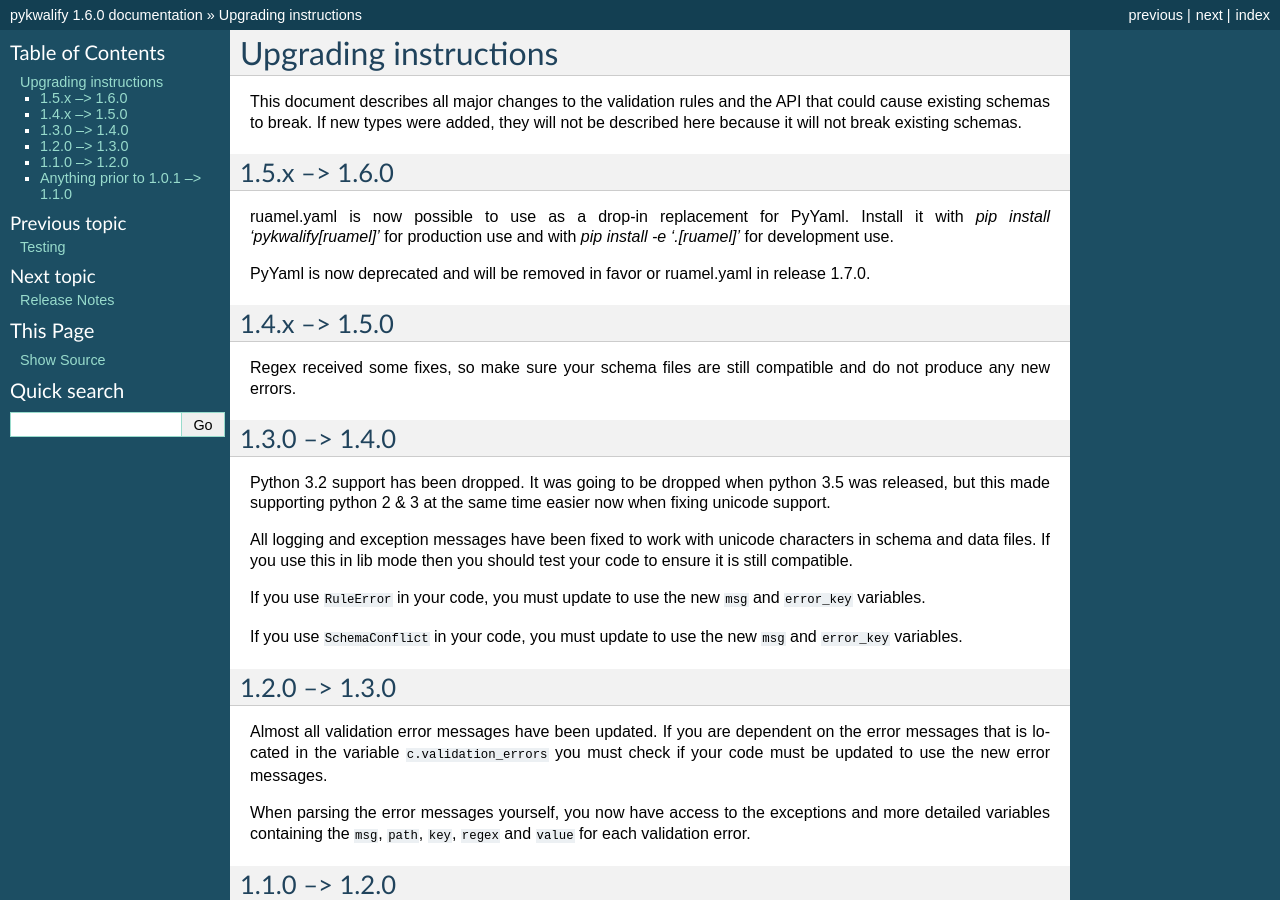
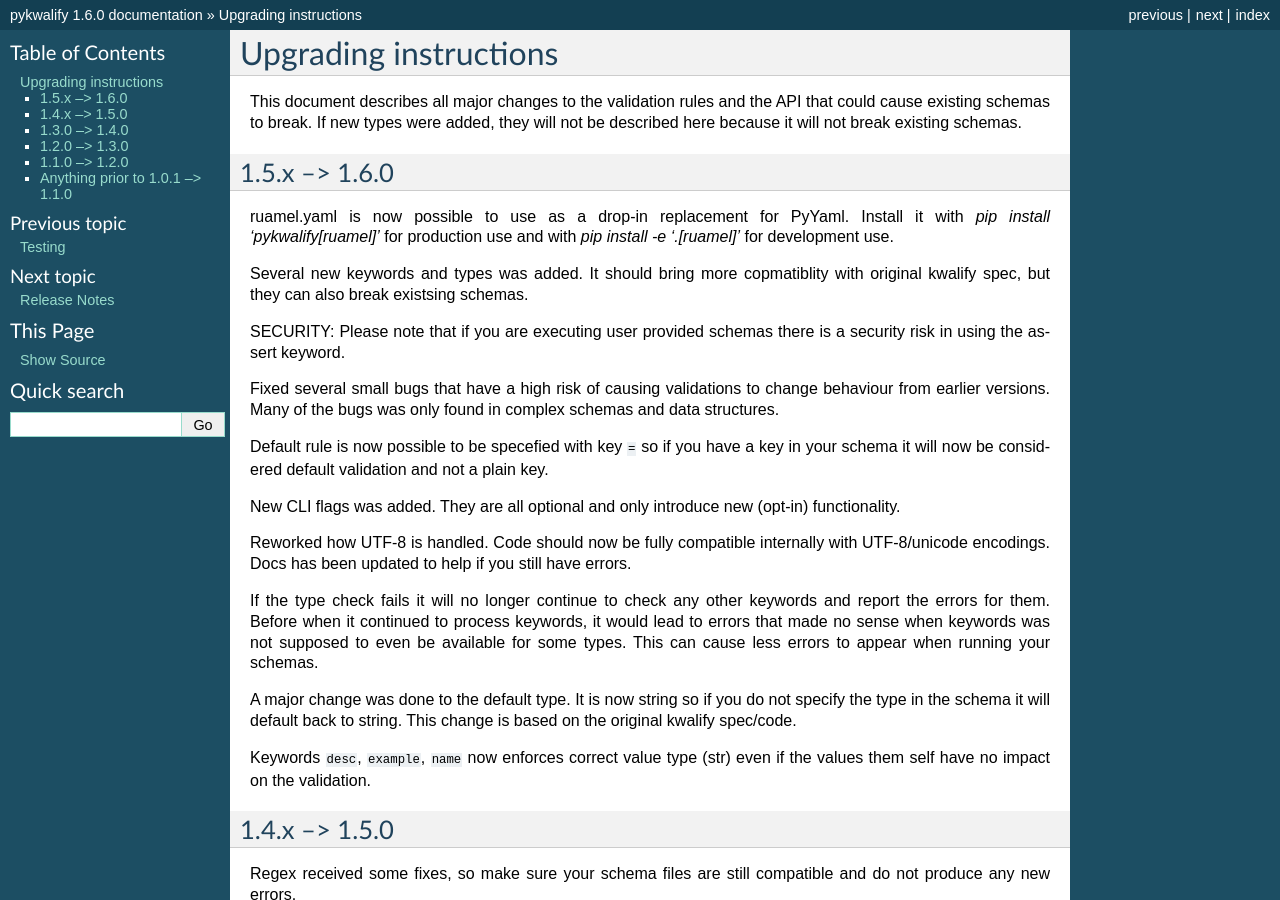
Before and after one commit to Grokzen/pykwalify, a Sphinx documentation site: the page built from docs/upgrade-instructions.rst, in a window 1280 px wide and 900 px high. Built offline with Sphinx 7.4.7, drawn with Linux system fonts in a browser that asks for light colours.

Commit message:
Update upgrade-instructions for release 1.6.0

```diff
--- a/docs/upgrade-instructions.rst
+++ b/docs/upgrade-instructions.rst
@@ -10,7 +10,26 @@ If new types were added, they will not be described here because it will not bre
 
 ruamel.yaml is now possible to use as a drop-in replacement for PyYaml. Install it with *pip install 'pykwalify[ruamel]'* for production use and with *pip install -e '.[ruamel]'* for development use.
 
-PyYaml is now deprecated and will be removed in favor or ruamel.yaml in release 1.7.0.
+Several new keywords and types was added. It should bring more copmatiblity with original kwalify spec, but they can also break existsing schemas.
+
+SECURITY: Please note that if you are executing user provided schemas there is a security risk in using the assert keyword.
+
+Fixed several small bugs that have a high risk of causing validations to change behaviour from earlier versions. Many of the bugs was only found in complex schemas and data structures.
+
+Default rule is now possible to be specefied with key ``=`` so if you have a key in your schema it will now be considered default validation and not a plain key.
+
+New CLI flags was added. They are all optional and only introduce new (opt-in) functionality.
+
+Reworked how UTF-8 is handled. Code should now be fully compatible internally with UTF-8/unicode encodings. Docs has been updated to help if you still have errors.
+
+If the type check fails it will no longer continue to check any other keywords and report the errors for them.
+Before when it continued to process keywords, it would lead to errors that made no sense when keywords was not supposed to even be available for some types.
+This can cause less errors to appear when running your schemas.
+
+A major change was done to the default type. It is now string so if you do not specify the type in the schema it will default back to string. This change is based on the original kwalify spec/code.
+
+Keywords ``desc``, ``example``, ``name`` now enforces correct value type (str) even if the values them self have no impact on the validation.
+
 
 
 1.4.x --> 1.5.0
```
